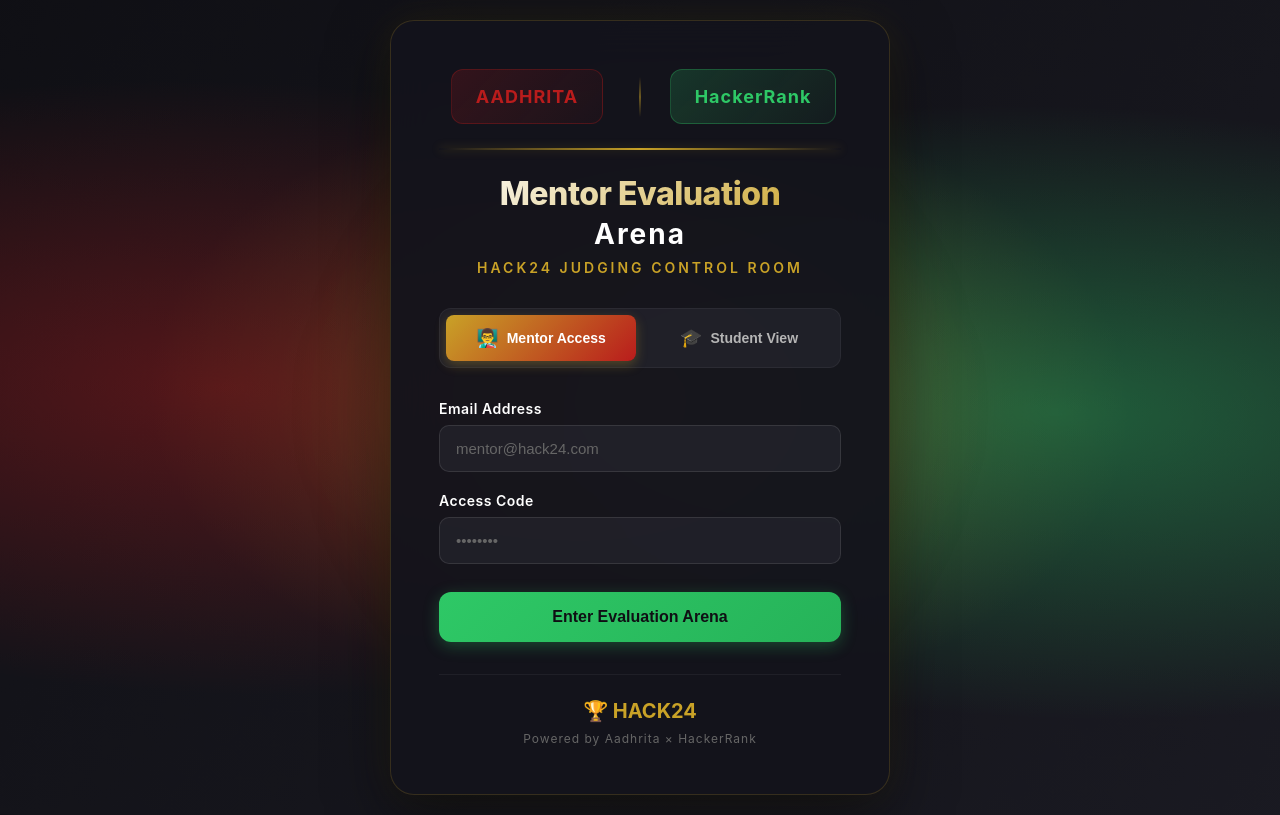
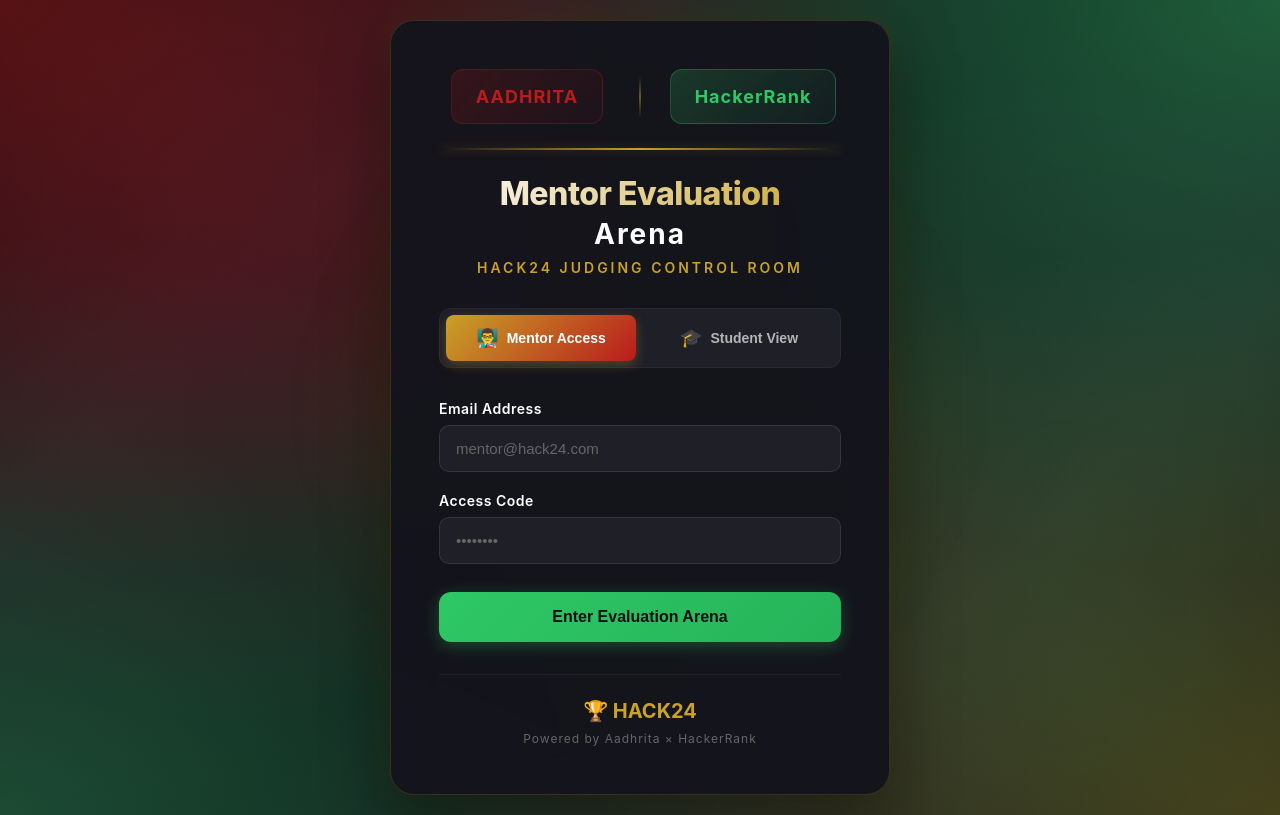
Before and after one commit to sailendrakondapalli/adhrithadashboard, a React (Vite) app in the folder frontend/: page /login in a window 1280 px wide. Built offline with nearby package versions, Linux system fonts and the light colour scheme; no server answers; the HTML template or start-up script is replaced by a standard one.

Commit message:
Enhance background with vibrant multi-color gradient (red, green, gold corners)

```diff
--- a/frontend/src/index.css
+++ b/frontend/src/index.css
@@ -6,10 +6,22 @@
 
 body {
   font-family: -apple-system, BlinkMacSystemFont, 'Segoe UI', 'Roboto', sans-serif;
-  background: #000000;
+  background:
+    radial-gradient(ellipse at 0% 0%, rgba(185, 28, 28, 0.4) 0%, transparent 50%),
+    radial-gradient(ellipse at 100% 0%, rgba(46, 200, 102, 0.4) 0%, transparent 50%),
+    radial-gradient(ellipse at 100% 100%, rgba(201, 162, 39, 0.3) 0%, transparent 50%),
+    radial-gradient(ellipse at 0% 100%, rgba(46, 200, 102, 0.3) 0%, transparent 50%),
+    linear-gradient(135deg, #0a0a0f 0%, #1a1520 25%, #0f1419 50%, #1a1520 75%, #0a0a0f 100%);
+  background-size: 100% 100%;
   min-height: 100vh;
   color: #FFFFFF;
   position: relative;
+  animation: gradientFlow 15s ease infinite;
+}
+
+@keyframes gradientFlow {
+  0%, 100% { background-position: 0% 50%; }
+  50% { background-position: 100% 50%; }
 }
 
 body::before {
@@ -20,10 +32,9 @@
   width: 100%;
   height: 100%;
   background:
-    radial-gradient(ellipse at 20% 50%, rgba(185, 28, 28, 0.4) 0%, transparent 50%),
-    radial-gradient(ellipse at 80% 50%, rgba(46, 200, 102, 0.4) 0%, transparent 50%),
-    radial-gradient(ellipse at 50% 50%, rgba(201, 162, 39, 0.3) 0%, transparent 50%),
-    linear-gradient(135deg, #0F0F14 0%, #1A1A22 100%);
+    radial-gradient(circle at 20% 30%, rgba(185, 28, 28, 0.15) 0%, transparent 40%),
+    radial-gradient(circle at 80% 70%, rgba(46, 200, 102, 0.15) 0%, transparent 40%),
+    radial-gradient(circle at 50% 50%, rgba(201, 162, 39, 0.1) 0%, transparent 50%);
   opacity: 1;
   z-index: -1;
   animation: bgShift 20s ease infinite;
```
